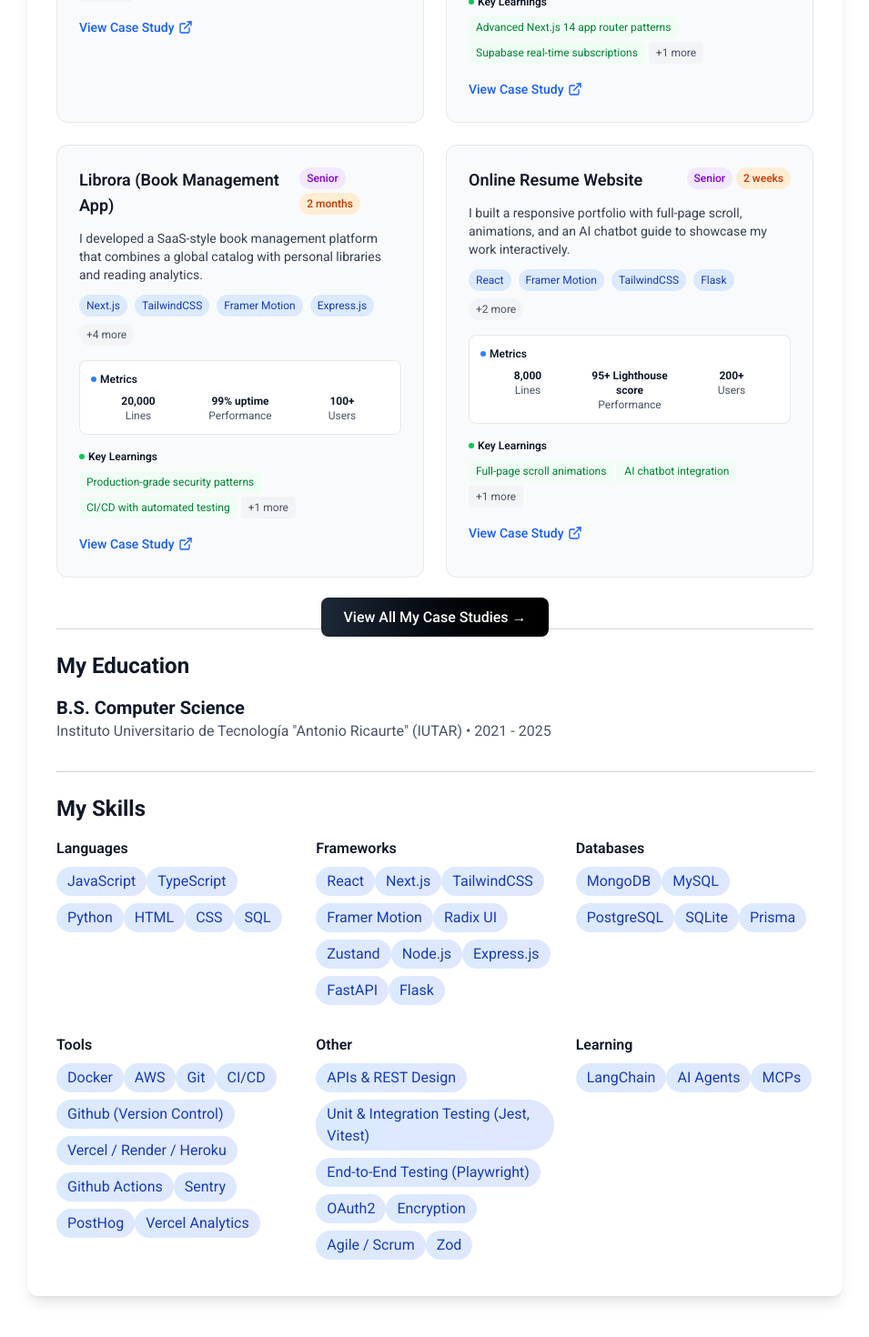
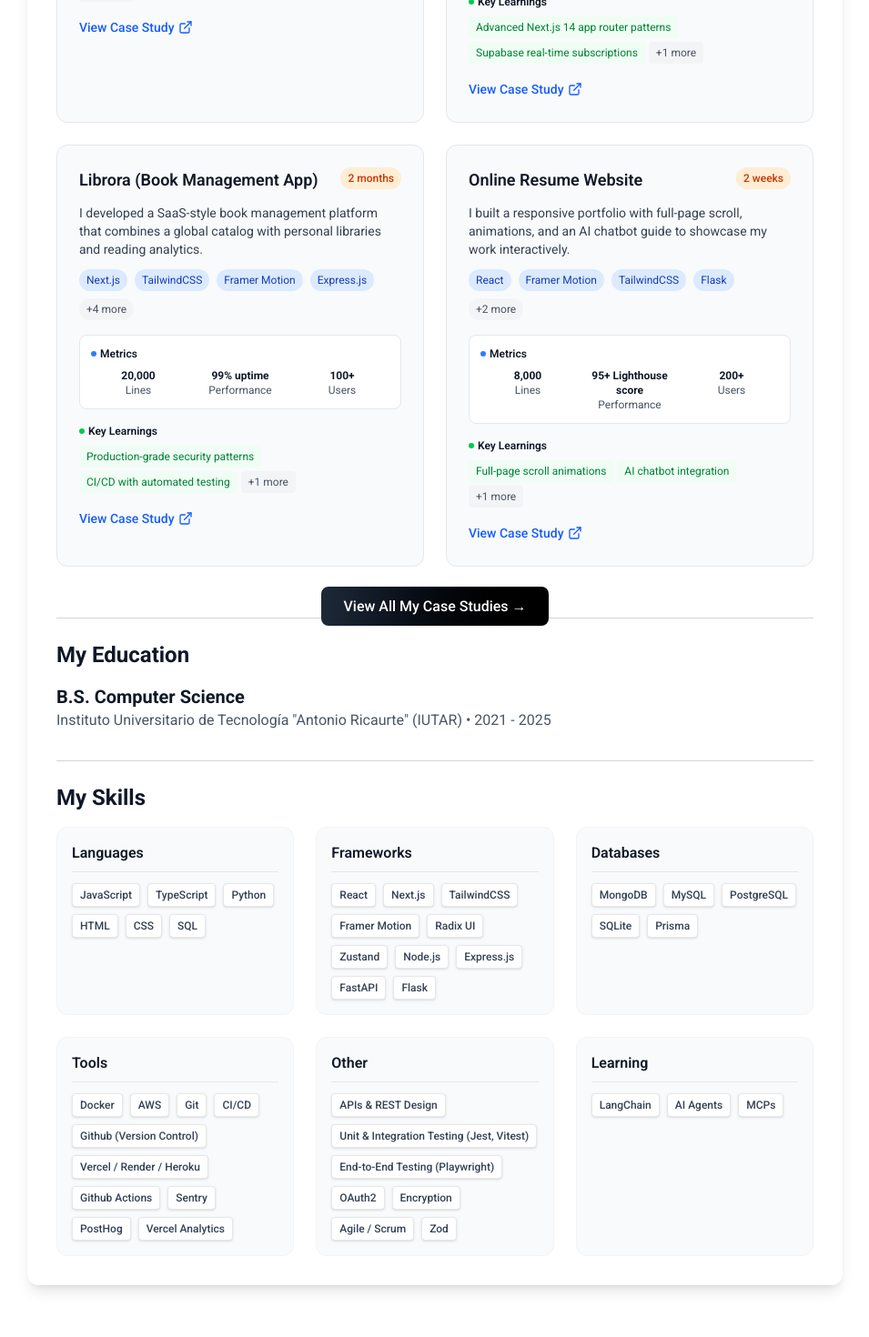
Before and after one commit to Gojer16/Personal-Landing-Page, a Next.js app in the folder client/: page /resume in a window 1280 px wide. Shown: the part 1194-2664 px from the top of the page at 91% size, without its empty margins (162-1117 px from the left). Built offline with nearby package versions, Linux system fonts and the light colour scheme.

Commit message:
Updating Links

```diff
--- a/client/app/resume/page.tsx
+++ b/client/app/resume/page.tsx
@@ -1,7 +1,7 @@
 "use client";
 import Link from "next/link";
 import { motion } from "framer-motion";
-import { Github, Linkedin, Mail, MapPin, ExternalLink  } from "lucide-react";
+import { Github, Linkedin, Mail, MapPin, ExternalLink } from "lucide-react";
 import { skills, projects } from './data'
 
 export default function Resume() {
@@ -69,7 +69,7 @@ export default function Resume() {
               </a>
               <div className="flex gap-4 mt-2">
                 <a
-                  href="https://orlandoascanio.com/?src=landing&project=github"
+                  href="https://github.com/gojer16"
                   target="_blank"
                   rel="noopener noreferrer"
                   aria-label="GitHub"
@@ -78,7 +78,7 @@ export default function Resume() {
                   <Github className="w-5 h-5" />
                 </a>
                 <a
-                  href="https://orlandoascanio.com/?src=landing&project=linkedin"
+                  href="https://www.linkedin.com/in/orlando-ascanio-dev"
                   target="_blank"
                   rel="noopener noreferrer"
                   aria-label="LinkedIn"
@@ -164,11 +164,6 @@ Built automated deployment pipelines (GitHub Actions + Docker) for zero-downtime
                     {project.title}
                   </h3>
                   <div className="flex flex-wrap gap-1">
-                    {project.experienceLevel && (
-                      <span className="px-2 py-1 bg-purple-100 dark:bg-purple-900/30 text-purple-700 dark:text-purple-300 text-xs font-medium rounded-full">
-                        {project.experienceLevel}
-                      </span>
-                    )}
                     {project.projectDuration && (
                       <span className="px-2 py-1 bg-orange-100 dark:bg-orange-900/30 text-orange-700 dark:text-orange-300 text-xs font-medium rounded-full">
                         {project.projectDuration}
@@ -318,22 +313,21 @@ Built automated deployment pipelines (GitHub Actions + Docker) for zero-downtime
                 initial={{ opacity: 0, y: 20 }}
                 animate={{ opacity: 1, y: 0 }}
                 transition={{ duration: 0.5, delay: 1.1 + i * 0.1 }}
+                className="bg-gray-50 dark:bg-gray-900/50 rounded-xl p-4 border border-gray-100 dark:border-gray-800"
               >
-                <h3 className="font-semibold text-gray-900 dark:text-white capitalize mb-2">
+                <h3 className="font-semibold text-gray-900 dark:text-white mb-3 border-b border-gray-200 dark:border-gray-700 pb-2">
                   {category}
                 </h3>
-                <ul className="space-y-2">
+                <div className="flex flex-wrap gap-2">
                   {list.map((skill) => (
-                    <motion.li
+                    <span
                       key={skill}
-                      whileHover={{ scale: 1.05 }}
-                      transition={{ type: "spring", stiffness: 300 }}
-                      className="px-3 py-1 inline-block bg-gradient-to-r from-blue-100 to-indigo-100 text-blue-800 rounded-full dark:from-blue-900 dark:to-indigo-900 dark:text-blue-200"
+                      className="px-2 py-1 text-xs font-medium bg-white dark:bg-gray-800 text-gray-700 dark:text-gray-300 rounded border border-gray-200 dark:border-gray-700 shadow-sm"
                     >
                       {skill}
-                    </motion.li>
+                    </span>
                   ))}
-                </ul>
+                </div>
               </motion.div>
             ))}
           </div>
```
Lines whose indentation alone changed are shown as unchanged.
